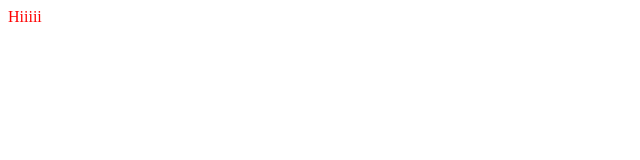
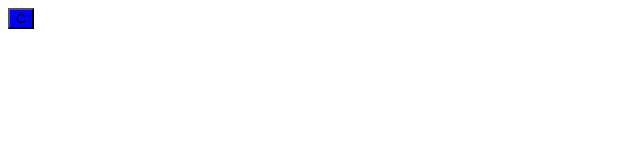
Before and after one commit to TatianaSz/reactcalc, a React app: page / in a window 1280 px wide. Shown: the top 160 px of the page, without its empty margins (0-640 px from the left). Built offline with nearby package versions, Linux system fonts and the light colour scheme; the HTML template or start-up script is replaced by a standard one.

Commit message:
added composition to Screen, working function for button

```diff
--- a/src/App.js
+++ b/src/App.js
@@ -2,11 +2,24 @@ import React from "react"
 import Button from "./Button"
 import Keyboard from "./Keyboard"
 import Screen from "./Screen"
-import "./style.css"
+import "./css/style.css"
 
 function App(){
+    function handleCLick(e) {
+        e.preventDefault();
+        console.log('Działa');
+      }
+
+
+
     return (
-        <div className="Calculator"> Hiiiii</div>
+        <div className="Calculator">
+        <Screen />
+        <Keyboard>
+        <Button colorset="light" value="C" onClick={handleCLick}/>
+
+        </Keyboard>
+        </div>
     )
 
 
--- a/src/Button.js
+++ b/src/Button.js
@@ -1,9 +1,14 @@
 import React from "react"
+import "./css/btn.css"
 
-function Button(){
+function Button(props){
 return(
-<div></div>
-
+<button
+className={'btn-' + props.colorset}
+value={props.value}
+onClick={props.onClick}>
+{props.value}
+</button>
 )
 }
 
--- a/src/Keyboard.js
+++ b/src/Keyboard.js
@@ -1,8 +1,11 @@
 import React from "react"
+import "./css/key.css"
 
-function Keyboard(){
+function Keyboard(props){
     return(
-        <div></div>
+        <div className={'keyboard-' + props.colorset}>
+            {props.children}
+        </div>
     )
 }
 
--- a/src/Screen.js
+++ b/src/Screen.js
@@ -2,7 +2,10 @@ import React from "react"
 
 function Screen(){
     return(
-        <div></div>
+        <div>
+
+
+        </div>
     )
 }
 
--- /dev/null
+++ b/src/css/btn.css
@@ -0,0 +1,8 @@
+.btn-light{
+background-color: blue;
+
+}
+.btn-dark{
+    background-color:red;
+    color:blue;
+}
--- /dev/null
+++ b/src/css/key.css
@@ -0,0 +1,6 @@
+.keyboard-light{
+
+}
+.keyboard-dark{
+
+}
```
Also changed, not shown: src/css/style.css (renamed from src/style.css).
